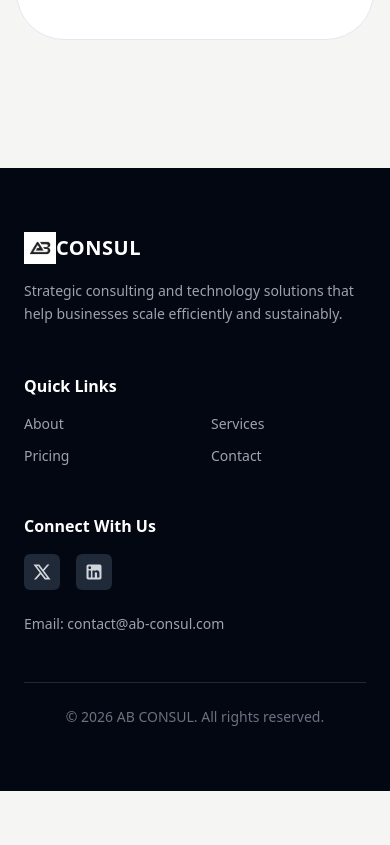
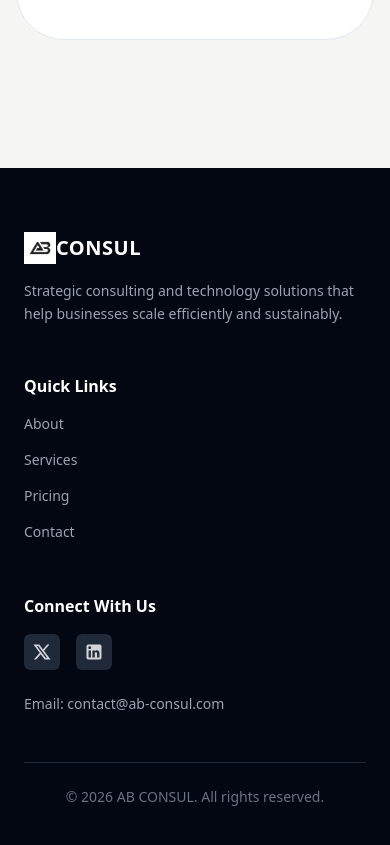
Before and after one commit to l-tting/ab-consul, a Next.js app in the folder my-app/: page / in a window 390 px wide. Shown: the part 6628-7473 px from the top of the page. Before the commit the page ends 7419 px from the top, so only its background shows below. Built offline with nearby package versions, Linux system fonts and the light colour scheme.

Commit message:
footer /v9

```diff
--- a/my-app/src/components/Footer.jsx
+++ b/my-app/src/components/Footer.jsx
@@ -65,7 +65,7 @@ function Footer() {
           <div>
             <h4 className="text-white font-semibold mb-4">Quick Links</h4>
 
-            <ul className="grid grid-cols-2 gap-y-3 gap-x-8 text-sm">
+            <ul className="grid grid-cols-1 sm:grid-cols-2 gap-y-3 gap-x-8 text-sm">
               {NAV_LINKS.map((link) => {
                 const isActive = pathname === link.href;
 
@@ -73,12 +73,17 @@ function Footer() {
                   <li key={link.label}>
                     <Link
                       href={link.href}
-                      className={`transition-colors duration-200 ${isActive
+                      className={`relative inline-block pb-1 transition-colors duration-300 ${isActive
                           ? "text-white"
                           : "text-gray-400 hover:text-white"
                         }`}
                     >
                       {link.label}
+
+                      <span
+                        className={`absolute left-0 bottom-0 h-[2px] bg-white transition-all duration-300 ${isActive ? "w-full" : "w-0"
+                          } group-hover:w-full`}
+                      />
                     </Link>
                   </li>
                 );
```
